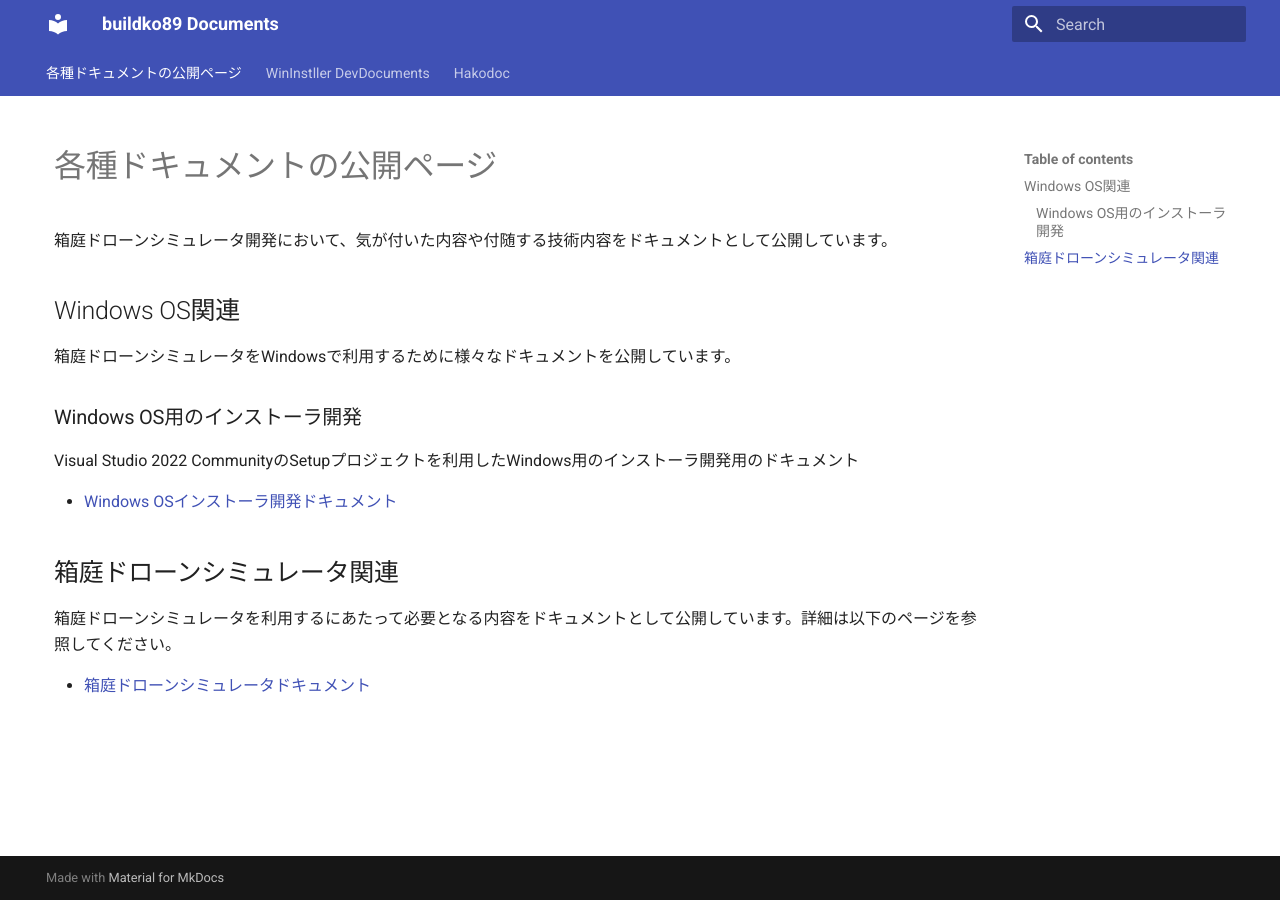
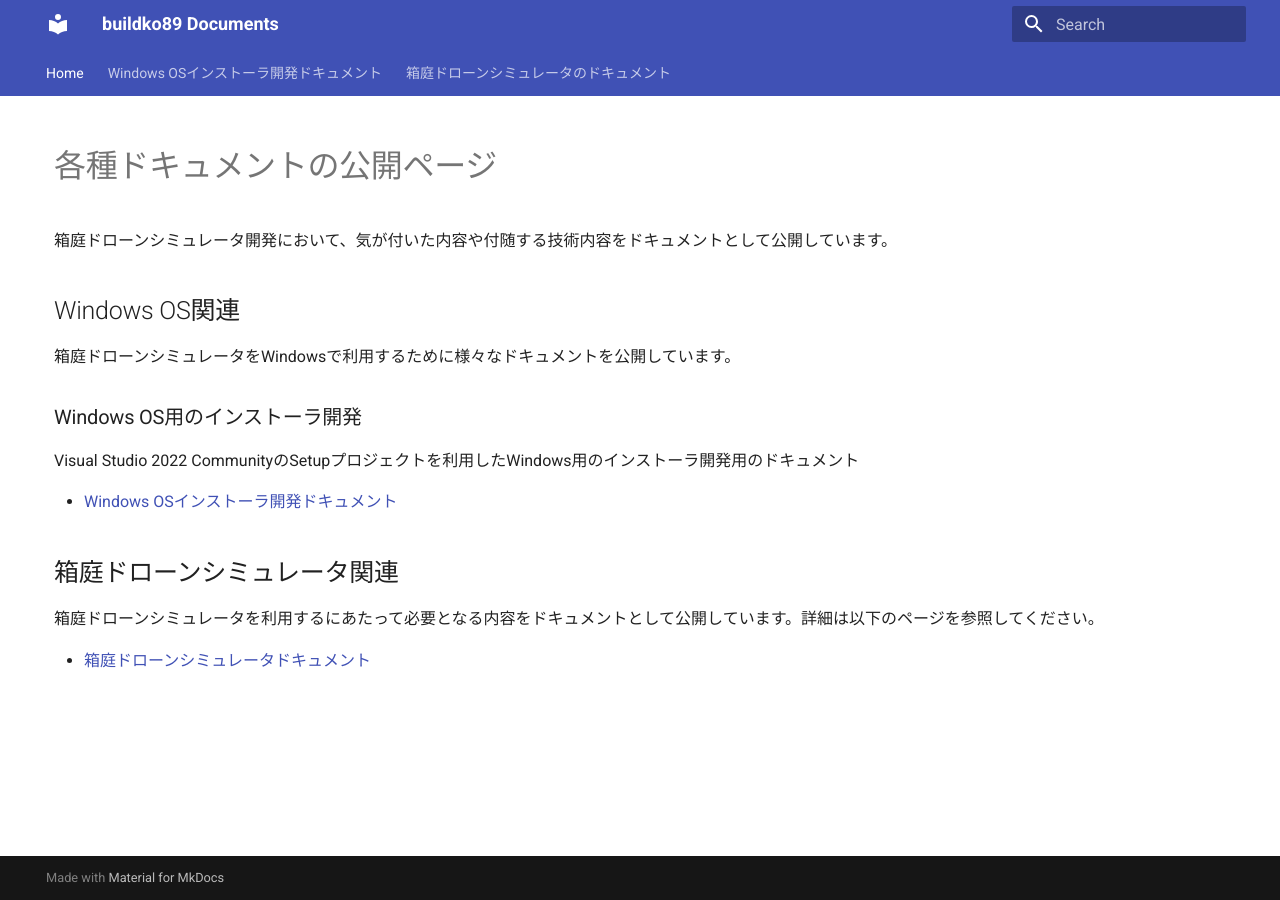
Before and after one commit to buildko89/documents, an MkDocs documentation site: the page built from docs/index.md, in a window 1280 px wide. Built offline with MkDocs 1.6.1 and Material for MkDocs 9.7.7, drawn with Linux system fonts in a browser that asks for light colours.

Commit message:
fix mkdocs config

```diff
--- a/mkdocs.yml
+++ b/mkdocs.yml
@@ -14,3 +14,7 @@ plugins:
 # 外部CSSの登録
 extra_css:
   - stylesheets/extra.css
+
+nav:
+  - Home: index.md
+  - ...
--- a/overrides/main.html
+++ b/overrides/main.html
@@ -1,15 +1,31 @@
 {% extends "base.html" %}
 
 {% block extrahead %}
-  {# トップページ、または特定のページのサイドバーを隠す設定 #}
-  {% if page.is_homepage or page.url == "docs/" %}
   <style>
-    /* 左のナビゲーションを隠す */
-    .md-sidebar--primary { display: none; }
-    /* 右の目次(TOC)を隠す */
-    .md-sidebar--secondary { display: none; }
-    /* コンテンツを中央に寄せ、幅を調整する */
-    .md-content { margin-right: auto; margin-left: auto; }
+    /* =========================================
+       1. 全ページ共通の設定
+       ========================================= */
+    /* 左側のナビゲーション（インデックス）を全ページで非表示にする */
+    .md-sidebar--primary {
+      display: none !important;
+    }
+
+    /* =========================================
+       2. トップページ専用の設定
+       ========================================= */
+    {% if page and (page.is_homepage or page.file.src_path == "hakodoc/README.md") %}
+    /* 右側の目次（TOC）も非表示にする */
+    .md-sidebar--secondary {
+      display: none !important;
+    }
+    /* コンテンツの幅を広げて中央に配置する */
+    .md-content {
+      max-width: 100% !important;
+      margin: 0 auto !important;
+    }
+    .md-main__inner {
+      display: block !important;
+    }
+    {% endif %}
   </style>
-  {% endif %}
 {% endblock %}
```
Also changed, not shown: docs/WinInstller_DevDocuments/.pages (added), docs/hakodoc/.pages (added).
